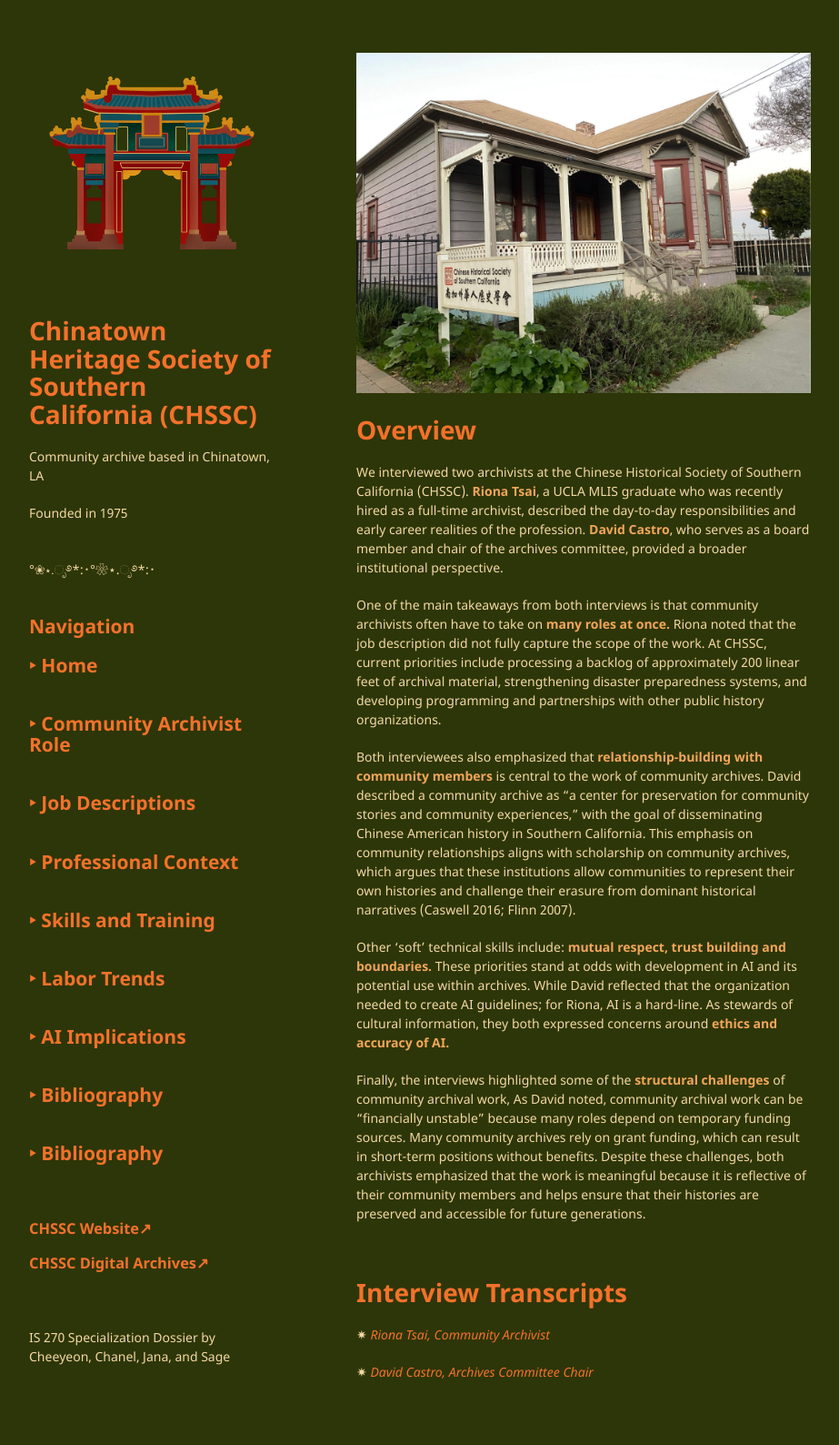
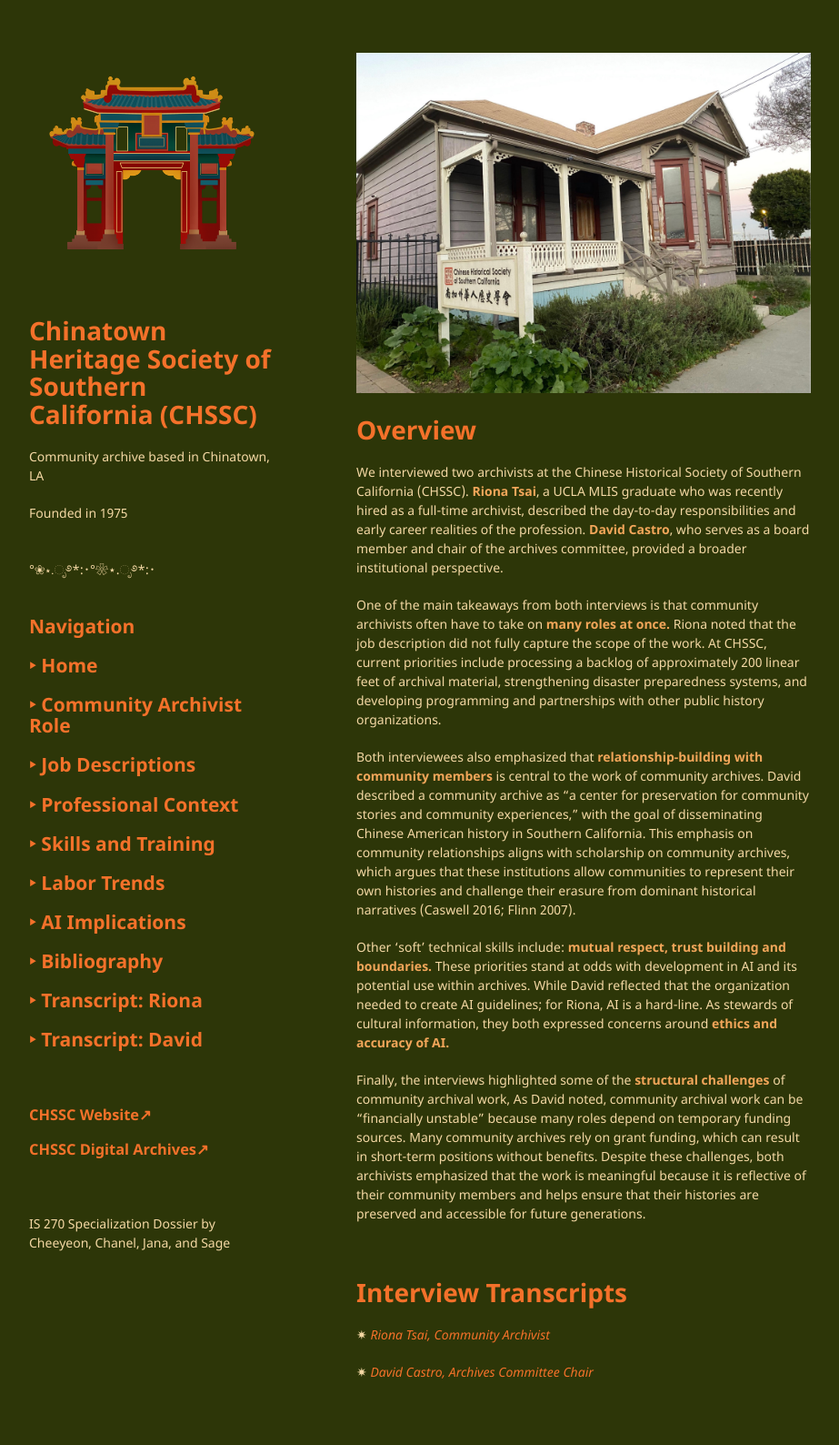
Before and after one commit to chaanelly/IS270-CHSSC, a Jekyll site: the page built from index.md, in a window 1280 px wide. Shown: the whole page at 91% size, without its empty margins (178-1101 px from the left). Built offline with Jekyll 4.4.1, drawn with Linux system fonts in a browser that asks for light colours; our own code applies the rules of GitHub Pages for plain Markdown files.

Commit message:
Update default.html

```diff
--- a/_layouts/default.html
+++ b/_layouts/default.html
@@ -26,22 +26,24 @@
         <br>
         <h2>Navigation</h2>
         <h2><a href="{{ site.baseurl }}/index.html">‣ Home</a></h2>
-        <br>
+
         <h2><a href="{{ site.baseurl }}/pages/community-archivist.html">‣ Community Archivist Role</a></h2>
-        <br>
+
         <h2><a href="{{ site.baseurl }}/pages/job-descriptions.html">‣ Job Descriptions</a></h2>
-        <br>
+
         <h2><a href="{{ site.baseurl }}/pages/professional-context.html">‣ Professional Context</a></h2>
-        <br>
+
         <h2><a href="{{ site.baseurl }}/pages/skills-training.html">‣ Skills and Training</a></h2>
-        <br>
+
         <h2><a href="{{ site.baseurl }}/pages/labor-trends.html">‣ Labor Trends</a></h2>
-        <br>
+
         <h2><a href="{{ site.baseurl }}/pages/AI-implications.html">‣ AI Implications</a></h2>
-        <br>
+
         <h2><a href="{{ site.baseurl }}/pages/annotated-biblio.html">‣ Bibliography</a></h2>
-        <br>
-        <h2><a href="{{ site.baseurl }}/pages/annotated-biblio.html">‣ Bibliography</a></h2>
+
+        <h2><a href="{{ site.baseurl }}/pages/annotated-biblio.html">‣ Transcript: Riona</a></h2>
+
+        <h2><a href="{{ site.baseurl }}/pages/annotated-biblio.html">‣ Transcript: David</a></h2>
         <br>
         <br>
         <h3><a href="https://chssc.org" target="_blank">CHSSC Website↗︎</a></h3>
```
